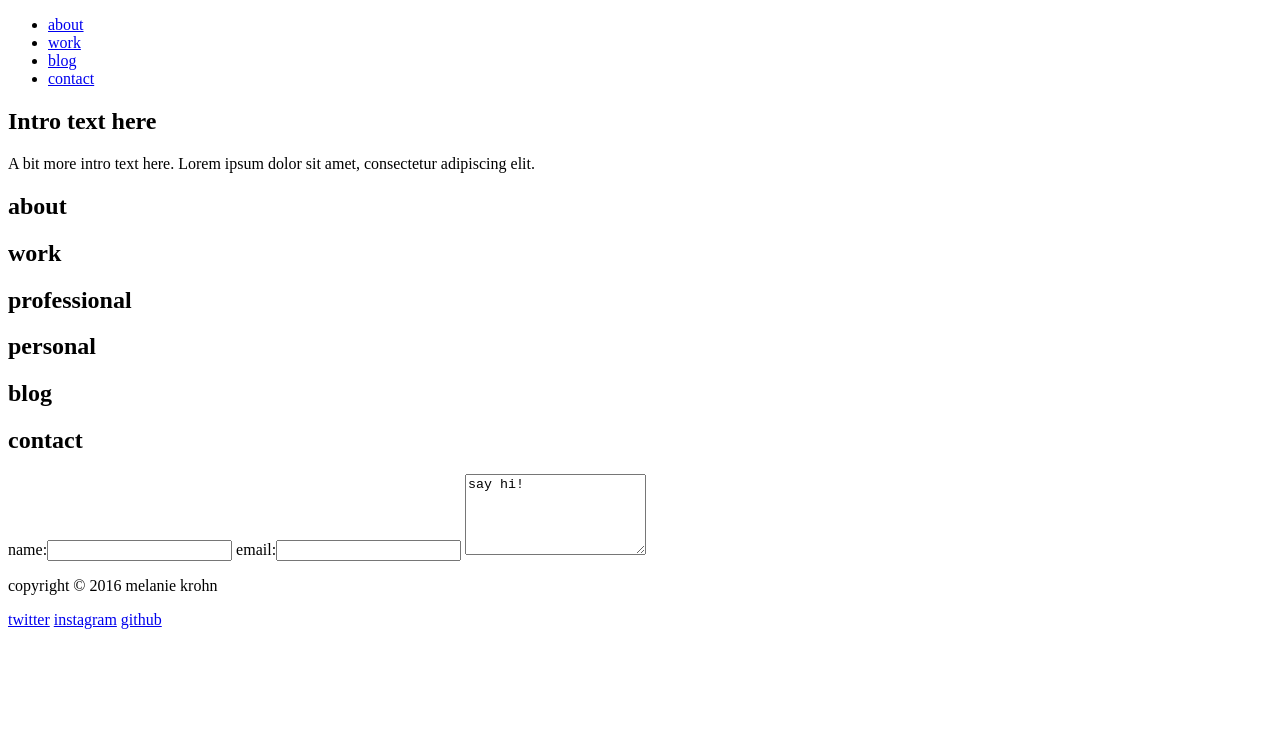
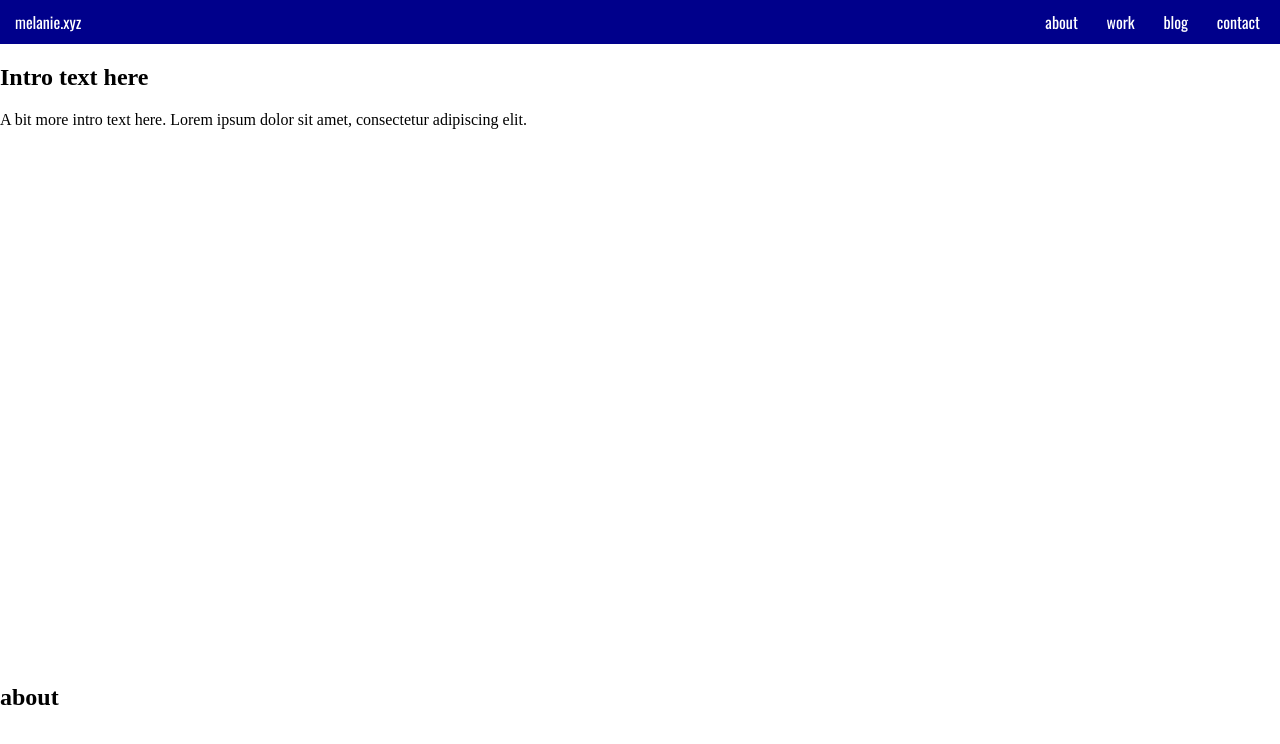
Before and after one commit to melaniexyz/melaniexyz.github.io, a plain HTML site: page index.html in a window 1280 px wide. Shown: the top 744 px of the page. Drawn offline with nearby package versions, Linux system fonts and the light colour scheme; a web font is replaced by a local one.

Commit message:
more css specs

```diff
--- a/index.html
+++ b/index.html
@@ -1,15 +1,27 @@
 <!DOCTYPE html>
 <html>
     <head>
+        <link href='https://fonts.googleapis.com/css?family=Roboto|Oswald:400,700|Playfair+Display:400,700,400italic&subset=latin,greek' rel='stylesheet' type='text/css'>
         <title>melanie.xyz</title>
         <meta charset="utf-8"/>
-        <base href="http://www.melanie.xyz">
+        <link rel="stylesheet"  href="style.css">
     </head>
 
 <body>
+    <!-- Google Tag Manager -->
+<noscript><iframe src="//www.googletagmanager.com/ns.html?id=GTM-K63VRF"
+height="0" width="0" style="display:none;visibility:hidden"></iframe></noscript>
+<script>(function(w,d,s,l,i){w[l]=w[l]||[];w[l].push({'gtm.start':
+new Date().getTime(),event:'gtm.js'});var f=d.getElementsByTagName(s)[0],
+j=d.createElement(s),dl=l!='dataLayer'?'&l='+l:'';j.async=true;j.src=
+'//www.googletagmanager.com/gtm.js?id='+i+dl;f.parentNode.insertBefore(j,f);
+})(window,document,'script','dataLayer','GTM-K63VRF');</script>
+<!-- End Google Tag Manager -->
+
         <header>
             <nav id="stickynav">
                 <a>
+                    <p id="title"><a href="#top">melanie.xyz</a></p>
                     <ul id="nav">
                         <li><a href="#about">about</a></li>
                         <li><a href="#work">work</a></li>
@@ -36,7 +48,7 @@
                 <section id="personal-freelance" class="work">
                     <h2>personal</h2>
                     <!--figure out this carousel formatting business whatever whatever-->
-            </section>
+                    </section>
         </section>
         <section id="blog" class="section">
             <h1>blog</h1>
--- a/style.css
+++ b/style.css
@@ -1,3 +1,59 @@
+body {
+    margin: 0px;
+}
+
+/*heading*/
+
+#title {
+    margin: 0px;
+    display: block;
+    float: left;
+    padding-top: 10px;
+    padding-left: 15px;
+    color: white;
+
+}
+
+#stickynav {
+    margin-top: 0px;
+    font-size: 16px;
+    font-family: "oswald";
+    background-color: darkblue;
+    width: 100%;
+    padding: 0px;
+}
+
+#stickynav a {
+    text-decoration: none;
+    color: white;
+}
+
 #nav {
-    font: 12px "Roboto",  sans-serif
+    margin-top: 0px;
+    margin: 0;
+    padding: 10px;
+    margin: 0 auto;
+    list-style-type: none;
+    text-align: right;
+    display: block;
 }
+
+ul#nav li {
+    display: inline;
+    width: 25%;
+    padding: 10px;
+    padding-left: 15px;
+
+}
+
+ul#nav li a {
+    color: white;
+    text-decoration: none;
+}
+
+/*body*/
+
+.section {
+    height: 600px;
+
+}
```
